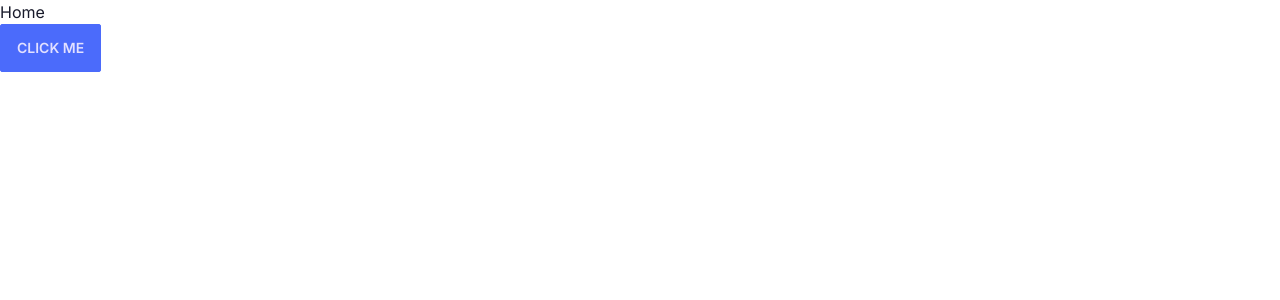
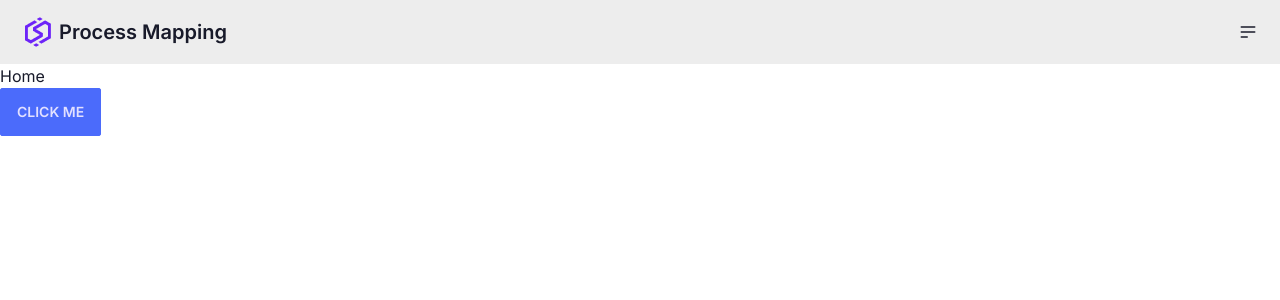
Before and after one commit to leonanm03/process-mapping-web, a Next.js app: page / in a window 1280 px wide. Shown: the top 300 px of the page. Built offline with nearby package versions, Linux system fonts and the light colour scheme.

Commit message:
feat: navbar layout

```diff
--- a/src/app/layout.tsx
+++ b/src/app/layout.tsx
@@ -1,6 +1,7 @@
 import "./globals.css";
 import type { Metadata } from "next";
 import { Inter } from "next/font/google";
+import { Navbar } from "@/components";
 
 const inter = Inter({ subsets: ["latin"] });
 
@@ -13,7 +14,10 @@ export default function RootLayout({
 }) {
   return (
     <html data-theme="corporate" lang="pt-BR">
-      <body className={inter.className}>{children}</body>
+      <body className={inter.className}>
+        <Navbar />
+        {children}
+      </body>
     </html>
   );
 }
--- /dev/null
+++ b/src/components/Navbar.jsx
@@ -0,0 +1,43 @@
+export function Navbar() {
+  return (
+    <div className="navbar bg-base-200">
+      <div className="navbar-start">
+        <a className="btn btn-ghost normal-case text-xl" href="/">
+          <img src="./logo.png" alt="logo" />
+          Process Mapping
+        </a>
+      </div>
+      <div className="navbar-end">
+        <div className="dropdown dropdown-end">
+          <label tabIndex={0} className="btn btn-ghost btn-circle">
+            <svg
+              xmlns="http://www.w3.org/2000/svg"
+              className="h-5 w-5"
+              fill="none"
+              viewBox="0 0 24 24"
+              stroke="currentColor"
+            >
+              <path
+                strokeLinecap="round"
+                strokeLinejoin="round"
+                strokeWidth="2"
+                d="M4 6h16M4 12h16M4 18h7"
+              />
+            </svg>
+          </label>
+          <ul className="menu menu-sm dropdown-content mt-3 z-[1] p-2 shadow bg-base-100 rounded-box w-52">
+            <li>
+              <a>Link 1</a>
+            </li>
+            <li>
+              <a>Link 2</a>
+            </li>
+            <li>
+              <a>Link 3</a>
+            </li>
+          </ul>
+        </div>
+      </div>
+    </div>
+  );
+}
--- /dev/null
+++ b/src/components/index.js
@@ -0,0 +1 @@
+export * from "./Navbar";
```
Also changed, not shown: public/logo.png (added).
